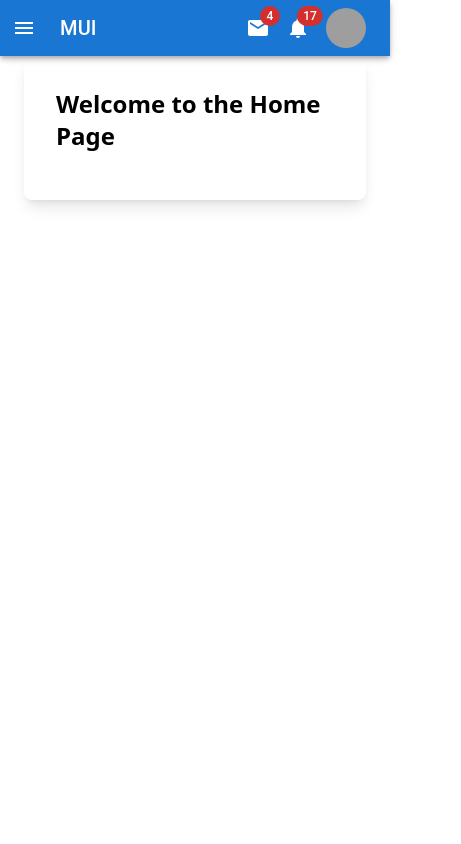
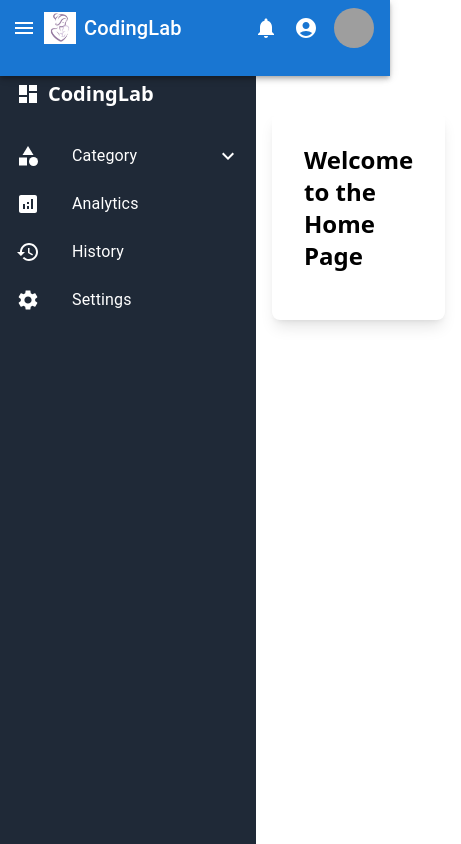
Before and after one commit to MaternEase/maternEase-frontend, a React (Vite) app: page / in a window 390 px wide. Shown: the whole page, 461 px wide, since content can reach past the window. Built offline with nearby package versions, Linux system fonts and the light colour scheme; grey boxes are pictures that could not be loaded.

Commit message:
Update Navbar and sidebar with responsive.

```diff
--- a/src/components/layout/MainLayout.jsx
+++ b/src/components/layout/MainLayout.jsx
@@ -1,31 +1,22 @@
 import React, { useState } from 'react';
 import Navbar from './Navbar';
 import Sidebar from './Sidebar';
-import { Box } from '@mui/material';
 
 const MainLayout = ({ children }) => {
-  const [open, setOpen] = useState(false);
+  const [sidebarOpen, setSidebarOpen] = useState(true);
 
-  const toggleDrawer = (newOpen) => () => {
-    setOpen(newOpen);
+  const handleDrawerToggle = () => {
+    setSidebarOpen(!sidebarOpen);
   };
 
   return (
-    <Box sx={{ display: 'flex' }}>
-      <Navbar toggleDrawer={toggleDrawer} isOpen={open} />
-      <Sidebar open={open} toggleDrawer={toggleDrawer} />
-      <Box
-        component="main"
-        sx={{
-          flexGrow: 1,
-          p: 3,
-          transition: 'margin-left 0.3s',
-          marginLeft: open ? '250px' : '0',
-        }}
-      >
-        {children}
-      </Box>
-    </Box>
+    <div className="flex">
+      <Navbar handleDrawerToggle={handleDrawerToggle} />
+      <Sidebar open={sidebarOpen} />
+      <div className={`flex-1 ${sidebarOpen ? 'ml-64' : 'ml-20'} mt-16`}>
+        <main className="p-4">{children}</main>
+      </div>
+    </div>
   );
 };
 
--- a/src/components/layout/Navbar.jsx
+++ b/src/components/layout/Navbar.jsx
@@ -1,40 +1,41 @@
 import React from 'react';
-import { AppBar, Toolbar, IconButton, Typography, Box, Avatar, Badge } from '@mui/material';
-import { Menu as MenuIcon, Mail as MailIcon, Notifications as NotificationsIcon, AccountCircle } from '@mui/icons-material';
+import { AppBar, Toolbar, Typography, IconButton, Avatar } from '@mui/material';
+import { Menu as MenuIcon, Notifications, AccountCircle } from '@mui/icons-material';
+import logo from '../../assets/images/logo.jpg'; // Import the logo
 
-const Navbar = ({ toggleDrawer, isOpen }) => {
+
+const Navbar = ({ handleDrawerToggle }) => {
   return (
-    <AppBar
-      position="fixed"
-      sx={{
-        zIndex: (theme) => theme.zIndex.drawer + 1,
-        transition: 'width 0.3s',
-        width: isOpen ? 'calc(100% - 250px)' : '100%',
-        marginLeft: isOpen ? '250px' : '0',
-      }}
+    <AppBar position="fixed" className="bg-gray-800" style={{ width: '100%', height:'9%' }}>
+      <Toolbar>
+        <div className="flex justify-between w-full">
+          <div className="flex items-center">
+            <IconButton
+              color="inherit"
+              aria-label="open drawer"
+              edge="start"
+              onClick={handleDrawerToggle}
+              className="mr-2"
             >
-      <Toolbar>
-        <IconButton edge="start" color="inherit" aria-label="menu" onClick={toggleDrawer(true)} sx={{ marginRight: 2 }}>
               <MenuIcon />
             </IconButton>
-        <Typography variant="h6" sx={{ flexGrow: 1 }}>
-          MUI
+            <Typography variant="h6" noWrap>
+              <div className="flex items-center">
+                <img src={logo} alt="Logo" className="h-8 mr-2" />
+                <span>CodingLab</span>
+              </div>
             </Typography>
-        <Box sx={{ display: 'flex', alignItems: 'center' }}>
+          </div>
+          <div className="flex items-center">
             <IconButton color="inherit">
-            <Badge badgeContent={4} color="error">
-              <MailIcon />
-            </Badge>
+              <Notifications />
             </IconButton>
             <IconButton color="inherit">
-            <Badge badgeContent={17} color="error">
-              <NotificationsIcon />
-            </Badge>
+              <AccountCircle />
             </IconButton>
-          <IconButton color="inherit">
-            <Avatar alt="Profile Picture" src="/static/images/avatar/1.jpg" />
-          </IconButton>
-        </Box>
+            <Avatar alt="User" src="/static/images/avatar/1.jpg" className="ml-2" />
+          </div>
+        </div>
       </Toolbar>
     </AppBar>
   );
--- a/src/components/layout/Sidebar.jsx
+++ b/src/components/layout/Sidebar.jsx
@@ -1,42 +1,73 @@
-import React from 'react';
-import { Box, Drawer, List, ListItem, ListItemButton, ListItemIcon, ListItemText, Divider } from '@mui/material';
-import { Mail as MailIcon, Inbox as InboxIcon } from '@mui/icons-material';
+import React, { useState } from 'react';
+import { MenuOpen, Dashboard, Category, Analytics, History, Settings, Logout } from '@mui/icons-material';
+import { List, ListItem, ListItemIcon, ListItemText, Collapse, Avatar, IconButton } from '@mui/material';
+import { ExpandLess, ExpandMore } from '@mui/icons-material';
 
-const Sidebar = ({ open, toggleDrawer }) => {
-  const DrawerList = (
-    <Box sx={{ width: 250 }} role="presentation" onClick={toggleDrawer(false)}>
-      <List>
-        {['Inbox', 'Starred', 'Send email', 'Drafts'].map((text, index) => (
-          <ListItem key={text} disablePadding>
-            <ListItemButton>
-              <ListItemIcon>
-                {index % 2 === 0 ? <InboxIcon /> : <MailIcon />}
-              </ListItemIcon>
-              <ListItemText primary={text} />
-            </ListItemButton>
-          </ListItem>
-        ))}
-      </List>
-      <Divider />
-      <List>
-        {['All mail', 'Trash', 'Spam'].map((text, index) => (
-          <ListItem key={text} disablePadding>
-            <ListItemButton>
-              <ListItemIcon>
-                {index % 2 === 0 ? <InboxIcon /> : <MailIcon />}
-              </ListItemIcon>
-              <ListItemText primary={text} />
-            </ListItemButton>
-          </ListItem>
-        ))}
-      </List>
-    </Box>
-  );
+const Sidebar = ({ open }) => {
+  const [subMenuOpen, setSubMenuOpen] = useState({});
+
+  const handleSubMenuClick = (menu) => {
+    setSubMenuOpen({ ...subMenuOpen, [menu]: !subMenuOpen[menu] });
+  };
 
   return (
-    <Drawer open={open} onClose={toggleDrawer(false)}>
-      {DrawerList}
-    </Drawer>
+    <div className={`fixed top-16 left-0 h-full ${open ? 'w-64' : 'w-20'} bg-gray-800 text-white transition-width duration-300`}>
+      <div className="flex items-center justify-between p-4">
+        <div className="flex items-center">
+          <Dashboard />
+          {open && <span className="ml-2 text-xl font-bold">CodingLab</span>}
+        </div>
+      </div>
+      <List>
+        <ListItem button onClick={() => handleSubMenuClick('category')}>
+          <ListItemIcon>
+            <Category className="text-white" />
+          </ListItemIcon>
+          {open && <ListItemText primary="Category" />}
+          {open && (subMenuOpen['category'] ? <ExpandLess /> : <ExpandMore />)}
+        </ListItem>
+        <Collapse in={subMenuOpen['category']} timeout="auto" unmountOnExit>
+          <List component="div" disablePadding>
+            <ListItem button className="pl-12">
+              <ListItemText primary="HTML & CSS" />
+            </ListItem>
+            <ListItem button className="pl-12">
+              <ListItemText primary="JavaScript" />
+            </ListItem>
+          </List>
+        </Collapse>
+        <ListItem button>
+          <ListItemIcon>
+            <Analytics className="text-white" />
+          </ListItemIcon>
+          {open && <ListItemText primary="Analytics" />}
+        </ListItem>
+        <ListItem button>
+          <ListItemIcon>
+            <History className="text-white" />
+          </ListItemIcon>
+          {open && <ListItemText primary="History" />}
+        </ListItem>
+        <ListItem button>
+          <ListItemIcon>
+            <Settings className="text-white" />
+          </ListItemIcon>
+          {open && <ListItemText primary="Settings" />}
+        </ListItem>
+      </List>
+      <div className="absolute bottom-0 flex items-center w-full p-4">
+        <Avatar alt="User" src="/static/images/avatar/1.jpg" />
+        {open && (
+          <div className="ml-4">
+            <div className="text-sm">Prem Shahi</div>
+            <div className="text-xs text-gray-400">Web Designer</div>
+          </div>
+        )}
+        <IconButton>
+          <Logout className="text-white" />
+        </IconButton>
+      </div>
+    </div>
   );
 };
 
```
Also changed, not shown: src/assets/images/logo.jpg (added), src/assets/images/logoT.jpg (added). Lines whose indentation alone changed are shown as unchanged.
